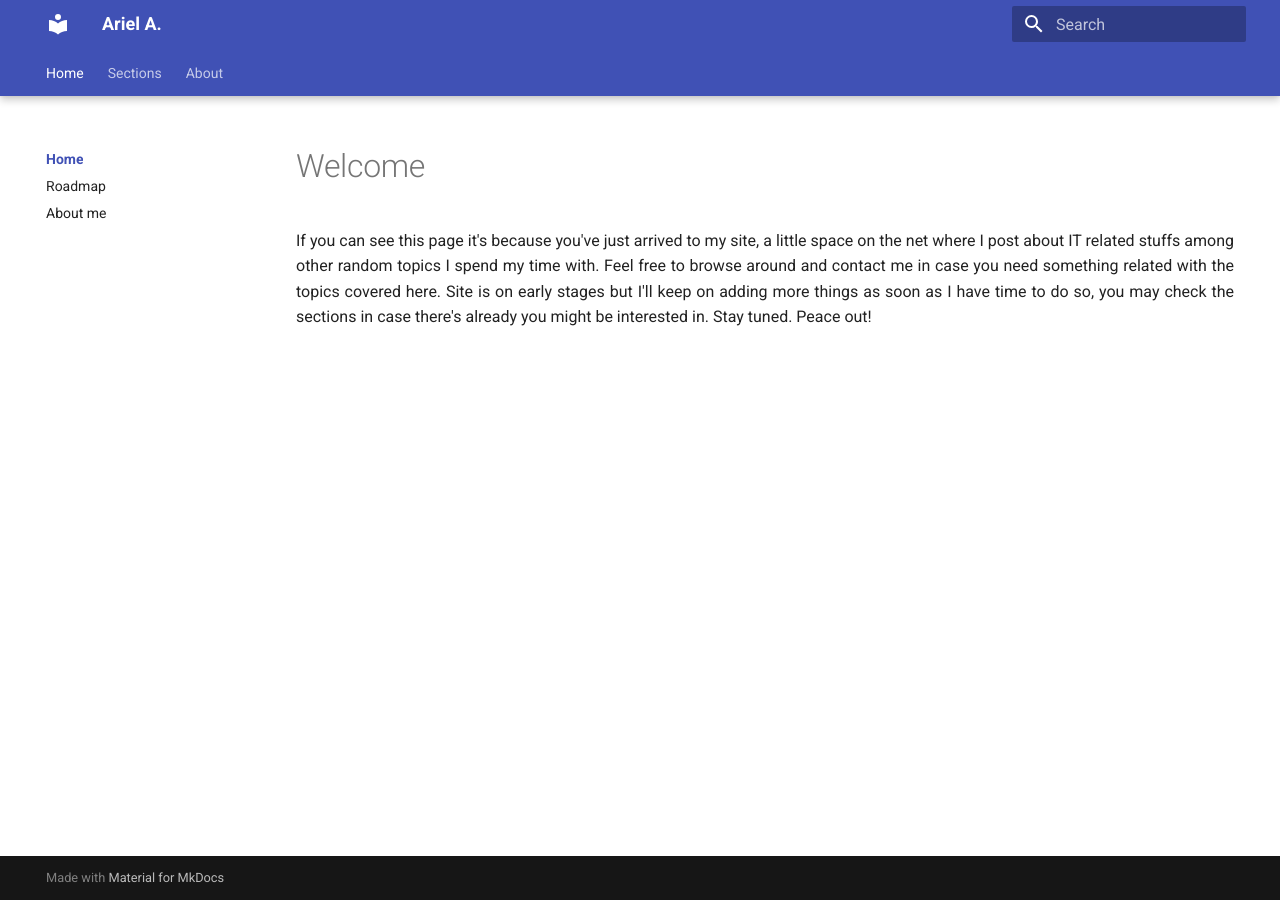
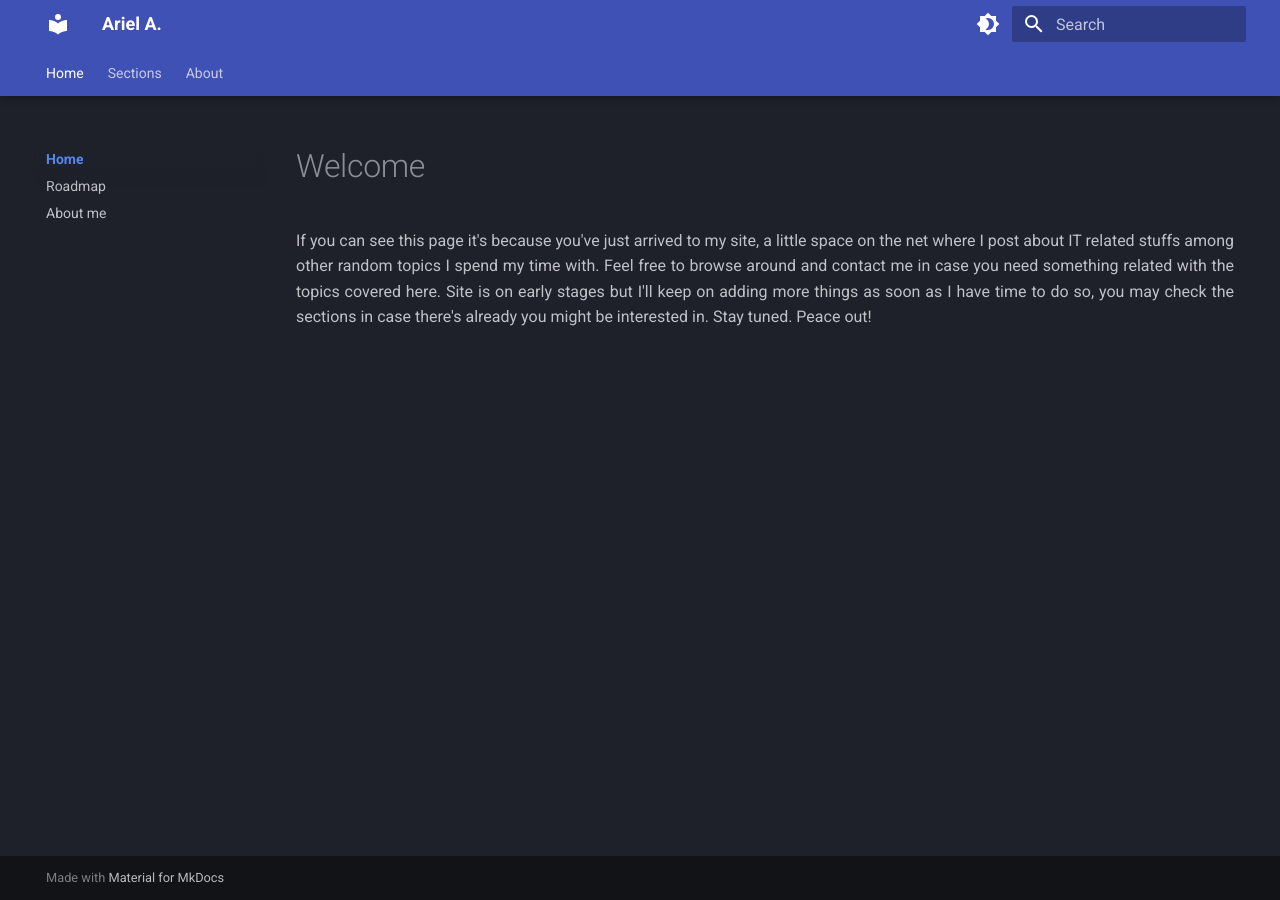
Before and after one commit to arielarigossi/blog, an MkDocs documentation site: the page built from docs/index.md, in a window 1280 px wide. Built offline with MkDocs 1.6.1 and Material for MkDocs 9.7.7, drawn with Linux system fonts in a browser that asks for light colours.

Commit message:
dark theme added

```diff
--- a/mkdocs.yml
+++ b/mkdocs.yml
@@ -3,15 +3,16 @@ site_url: https://arielarigossi.github.io/blog/
 theme:
   name: material
   palette:
-    scheme: default  # Base scheme (light mode)
-    primary: indigo
-    accent: indigo
-    toggle:
-      scheme: slate  # Toggle to dark mode
-      primary: indigo
-      accent: indigo
-      icon: material/brightness-4
-      name: Switch to dark mode
+
+    - scheme: slate  # Base scheme (dark mode)
+      toggle:
+        icon: material/brightness-4
+        name: Switch to dark mode
+
+    - scheme: default  # Base scheme (light mode)
+      toggle:
+        icon: material/brightness-7
+        name: Switch to light mode
   features:
     - navigation.expand
     - navigation.indexes
```
